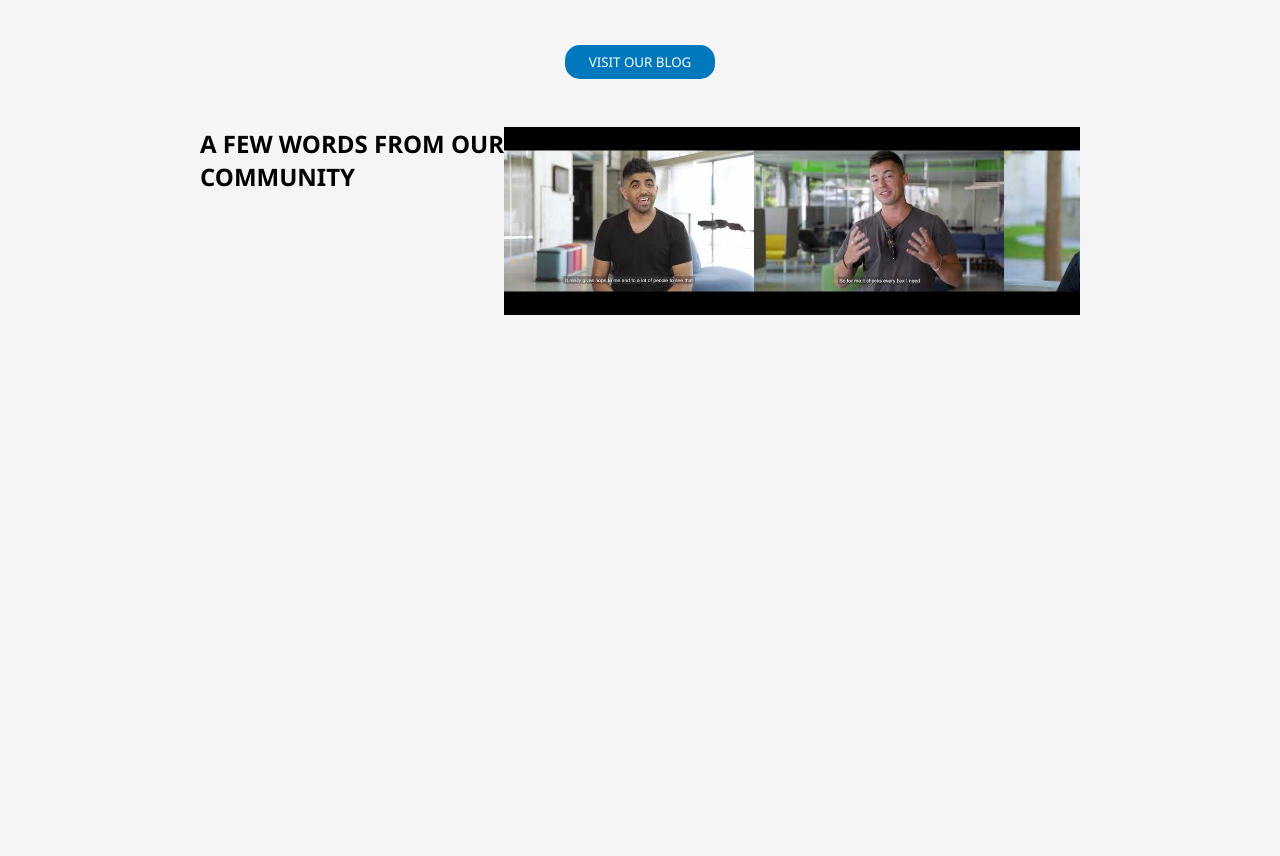
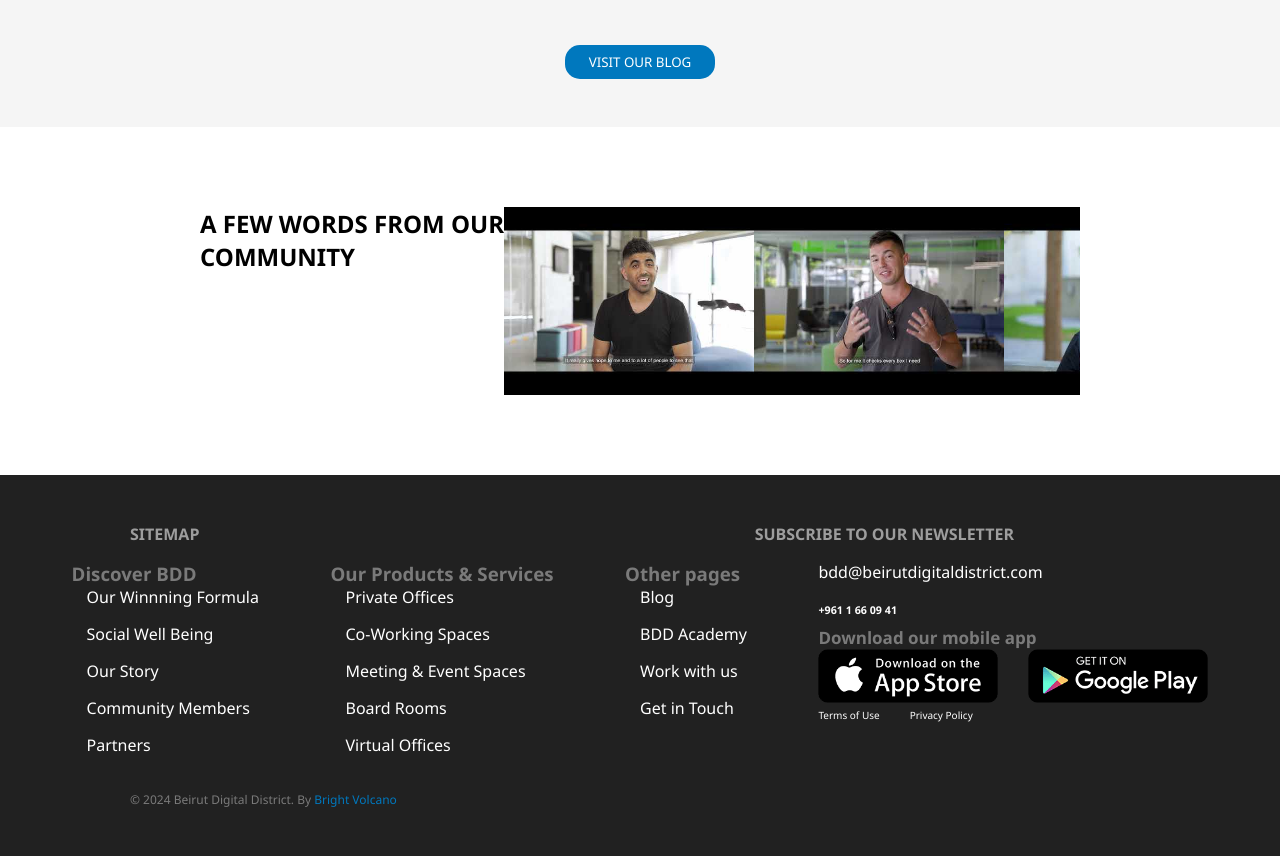
Before and after one commit to BreicheSinal/bdd, a plain HTML site: page index.html in a window 1280 px wide. Shown: the part 3781-4637 px from the top of the page. Before the commit the page ends 4096 px from the top, so only its background shows below. Drawn offline with Linux system fonts and the light colour scheme.

Commit message:
Completed Footer

```diff
--- a/index.html
+++ b/index.html
@@ -30,6 +30,7 @@
             </div>
         </div>
     </header>
+
     <main>
         <section>
             <h1 class="center-text titles">BDD IS BUILT ON FIVE SOLID FOUNDATIONS</h1>
@@ -240,6 +241,69 @@
                 </div>
             </div>
         </section>
+
+        <footer class="footer-contanier">
+            <div class="display-flex footer-titles">
+                <h4>SITEMAP</h4>
+                <h4>SUBSCRIBE TO OUR NEWSLETTER</h4>
+            </div>
+            <div class="display-flex footer-list-container">
+                <div class="display-flex-column">
+                    <h3>Discover BDD</h3>
+                    <div class="footer-list-links">
+                        <p>Our Winnning Formula</p>
+                        <p>Social Well Being</p>
+                        <p>Our Story</p>
+                        <p>Community Members</p>
+                        <p>Partners</p>
+                    </div>
+                </div>
+
+                <div class="display-flex-column">
+                    <h3>Our Products & Services</h3>
+                    <div class="footer-list-links">
+                        <p>Private Offices</p>
+                        <p>Co-Working Spaces</p>
+                        <p>Meeting & Event Spaces</p>
+                        <p>Board Rooms</p>
+                        <p>Virtual Offices</p>
+                    </div>
+                </div>
+
+                <div class="display-flex-column">
+                    <h3>Other pages</h3>
+                    <div class="footer-list-links">
+                        <p>Blog</p>
+                        <p>BDD Academy</p>
+                        <p>Work with us</p>
+                        <p>Get in Touch</p>
+                    </div>
+                </div>
+
+                <div class="display-flex-column">
+                    <div class="display-flex contact-items">
+                        <p>bdd@beirutdigitaldistrict.com</p>
+                    </div>
+                    <div class="display-flex contact-items">
+                        <h6>+961 1 66 09 41</h6>
+                    </div>
+                    <h3 class="mobile-app">Download our mobile app</h3>
+                    <div class="display-flex footer-icons">
+                        <img src="./assets/images/bdd-media_files/app-store.png" width="180px" height="54px" alt="App Store Icon">
+                        <img src="./assets/images/bdd-media_files/google-play.png" width="180px" height="54px" alt="Google Play Icon">
+                    </div>
+                    <div class="display-flex footer-captions">
+                        <p>Terms of Use</p>
+                        <p>Privacy Policy</p>
+                    </div>
+                </div>
+            </div>
+            <div class="display-flex bright-volcano-container">
+                <p>&copy; 2024 Beirut Digital District. By <span class="bright-volcano">Bright Volcano</span></p>
+            </div>
+
+        </footer>
     </main>
+
 </body>
 </html>
--- a/styles/base.css
+++ b/styles/base.css
@@ -185,7 +185,8 @@ main {
 
 /*WORDS FROM COMMUNITY*/
 .words-from-community {
-  padding: 0 12.5rem 0 12.5rem;
+  background-color: white;
+  padding: 5rem 12.5rem 5rem 12.5rem;
 }
 
 .words-community-imgs {
--- a/styles/utilities.css
+++ b/styles/utilities.css
@@ -70,3 +70,77 @@
   display: flex;
   flex-direction: column;
 }
+
+/*FOOTER*/
+.footer-contanier {
+  padding-top: 3rem;
+  padding-bottom: 3rem;
+  background-color: #212121;
+  color: #7a7a7a;
+}
+
+.footer-list-container {
+  justify-content: space-evenly;
+  margin-top: 1rem;
+}
+
+.footer-list-links {
+  color: white;
+  cursor: pointer;
+}
+
+.contact-items {
+  cursor: pointer;
+  color: white;
+}
+
+.contact-items p {
+  margin-bottom: 20px;
+}
+
+.footer-list-links p {
+  margin-bottom: 15px;
+  margin-left: 15px;
+}
+
+.footer-titles {
+  justify-content: space-between;
+  color: #9d9d9d;
+}
+
+.footer-titles > :first-child {
+  margin-left: 130px;
+  justify-content: flex-start;
+}
+
+.footer-titles > :nth-child(2) {
+  margin-right: 266px;
+  justify-content: flex-start;
+}
+
+.footer-icons {
+  gap: 30px;
+}
+
+.footer-captions {
+  margin-top: 5px;
+  font-size: 10px;
+  color: white;
+  gap: 30px;
+}
+
+.mobile-app {
+  margin-top: 9px;
+  font-size: 17px;
+}
+
+.bright-volcano-container {
+  margin-top: 20px;
+  margin-left: 130px;
+  font-size: 12px;
+}
+
+.bright-volcano {
+  color: #0078be;
+  cursor: pointer;
+}
```
